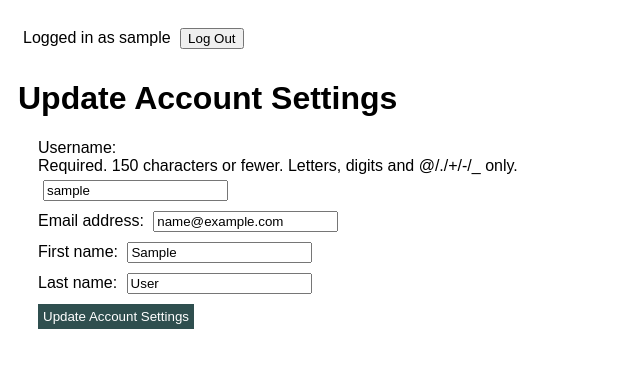
After one commit to mondobe/Wrapped2340, a Django app: page /users/account-settings/ in a window 1280 px wide. The commit adds this page. Shown: the top 368 px of the page, without its empty margins (0-640 px from the left). Run offline with Django 5.2, Linux system fonts and the light colour scheme; the visitor is signed in with stand-in values (Sample User, id 1).

Commit message:
Add account settings and proper URL params
So you can quickly logout and change accounts

```diff
--- a/Wrapped2340/common/static/common/styles.css
+++ b/Wrapped2340/common/static/common/styles.css
@@ -2,3 +2,8 @@ body {
     font-family: Arial, sans-serif;
     padding: 10px;
 }
+
+.top-user-info * {
+    display: inline-block;
+    margin: 5px;
+}
--- a/Wrapped2340/common/templates/common/base.html
+++ b/Wrapped2340/common/templates/common/base.html
@@ -10,6 +10,20 @@
     {% endblock %}
 </head>
 <body>
+    <div class="top-user-info">
+        {% if user.is_authenticated %}
+            <form method="post" action="{% url 'urls:logout' %}">
+                {% csrf_token %}
+                Logged in as {{ user.username }}
+                <input type="submit" value="Log Out">
+            </form>
+        {% else %}
+            <form method="get" action="{% url 'urls:login' %}">
+                Not logged in
+                <input type="submit" value="Log In">
+            </form>
+        {% endif %}
+    </div>
     {% block content %}
     {% endblock %}
 </body>
--- a/Wrapped2340/settings.py
+++ b/Wrapped2340/settings.py
@@ -12,6 +12,7 @@ https://docs.djangoproject.com/en/5.1/ref/settings/
 import os
 from pathlib import Path
 from dotenv import load_dotenv
+from django.urls import reverse_lazy
 
 # Build paths inside the project like this: BASE_DIR / 'subdir'.
 BASE_DIR = Path(__file__).resolve().parent.parent
@@ -29,6 +30,7 @@ DEBUG = True
 
 ALLOWED_HOSTS = []
 
+LOGIN_URL = reverse_lazy("urls:login")
 
 # Application definition
 
--- /dev/null
+++ b/Wrapped2340/users/templates/users/account-settings.html
@@ -0,0 +1,8 @@
+{% extends 'users/base.html' %}
+
+{% block title %}Update Account Settings{% endblock %}
+
+{% block content %}
+    {% url 'urls:account-settings' as form_url %}
+    {% include 'users/form.html' with header_text="Update Account Settings" %}
+{% endblock %}
--- a/Wrapped2340/users/templates/users/form.html
+++ b/Wrapped2340/users/templates/users/form.html
@@ -1,8 +1,12 @@
 <h1>{{ header_text }}</h1>
 <div class="users-form">
-    <form method="post" action="{% url 'urls:login' %}">
+    {% if next_page %}
+        <form method="post" action="{{ form_url }}?next={{ next_page }}">
+    {% else %}
+        <form method="post" action="{{ form_url }}">
+    {% endif %}
         {% csrf_token %}
         {{ form }}
-        <input type="submit" value="Log In">
+        <input type="submit" value="{{ header_text }}">
     </form>
 </div>
--- a/Wrapped2340/users/templates/users/login.html
+++ b/Wrapped2340/users/templates/users/login.html
@@ -3,5 +3,6 @@
 {% block title %}Log In{% endblock %}
 
 {% block content %}
+    {% url 'urls:login' as form_url %}
     {% include 'users/form.html' with header_text="Log In" %}
 {% endblock %}
--- a/Wrapped2340/users/urls.py
+++ b/Wrapped2340/users/urls.py
@@ -6,4 +6,6 @@ app_name = "urls"
 urlpatterns = [
     path("link/", views.link, name="link"),
     path("login/", views.WrappedLoginView.as_view(), name="login"),
+    path("logout/", views.WrappedLogoutView.as_view(), name="logout"),
+    path("account-settings/", views.AccountSettingsView.as_view(), name="account-settings"),
 ]
--- a/Wrapped2340/users/views.py
+++ b/Wrapped2340/users/views.py
@@ -1,7 +1,10 @@
 import requests
+from django.contrib.auth.mixins import LoginRequiredMixin
+from django.contrib.auth.models import User
 from django.contrib.auth.views import LoginView, LogoutView
 from django.shortcuts import render,redirect
-from django.urls import reverse_lazy
+from django.urls import reverse, reverse_lazy
+from django.views.generic import UpdateView
 
 from . import spotifyAPI
 import os
@@ -38,5 +41,31 @@ def link(request):
 class WrappedLoginView(LoginView):
     template_name = 'users/login.html'
 
-class WrappedLogoutView(LogoutView):
-    pass
+    def get_context_data(self, **kwargs):
+        context = super().get_context_data(**kwargs)
+        next_page = self.request.GET.get('next')
+        if next_page:
+            context['next_page'] = next_page
+        return context
+
+    def get_success_url(self):
+        next_page = self.request.GET.get('next')
+        if next_page:
+            return next_page
+        return reverse('urls:account-settings')
+
+class WrappedLogoutView(LoginRequiredMixin, LogoutView):
+    def get_success_url(self):
+        referrer = self.request.META.get('HTTP_REFERER')
+        if referrer:
+            return referrer
+        return reverse('urls:login')
+
+class AccountSettingsView(LoginRequiredMixin, UpdateView):
+    template_name = 'users/account-settings.html'
+    model = User
+    fields = ['username', 'email', 'first_name', 'last_name']
+    success_url = reverse_lazy('urls:account-settings')
+
+    def get_object(self):
+        return self.request.user
```
